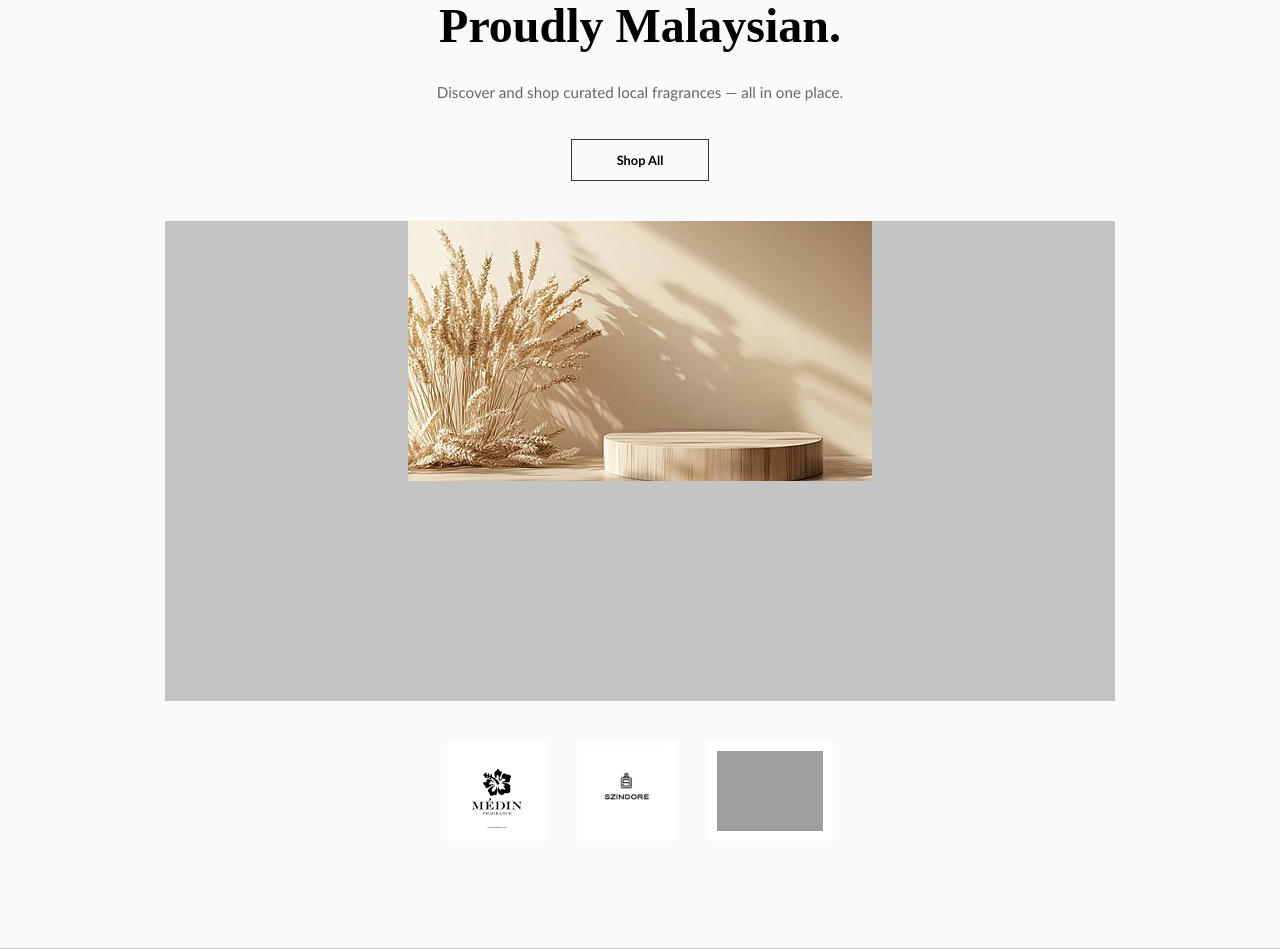
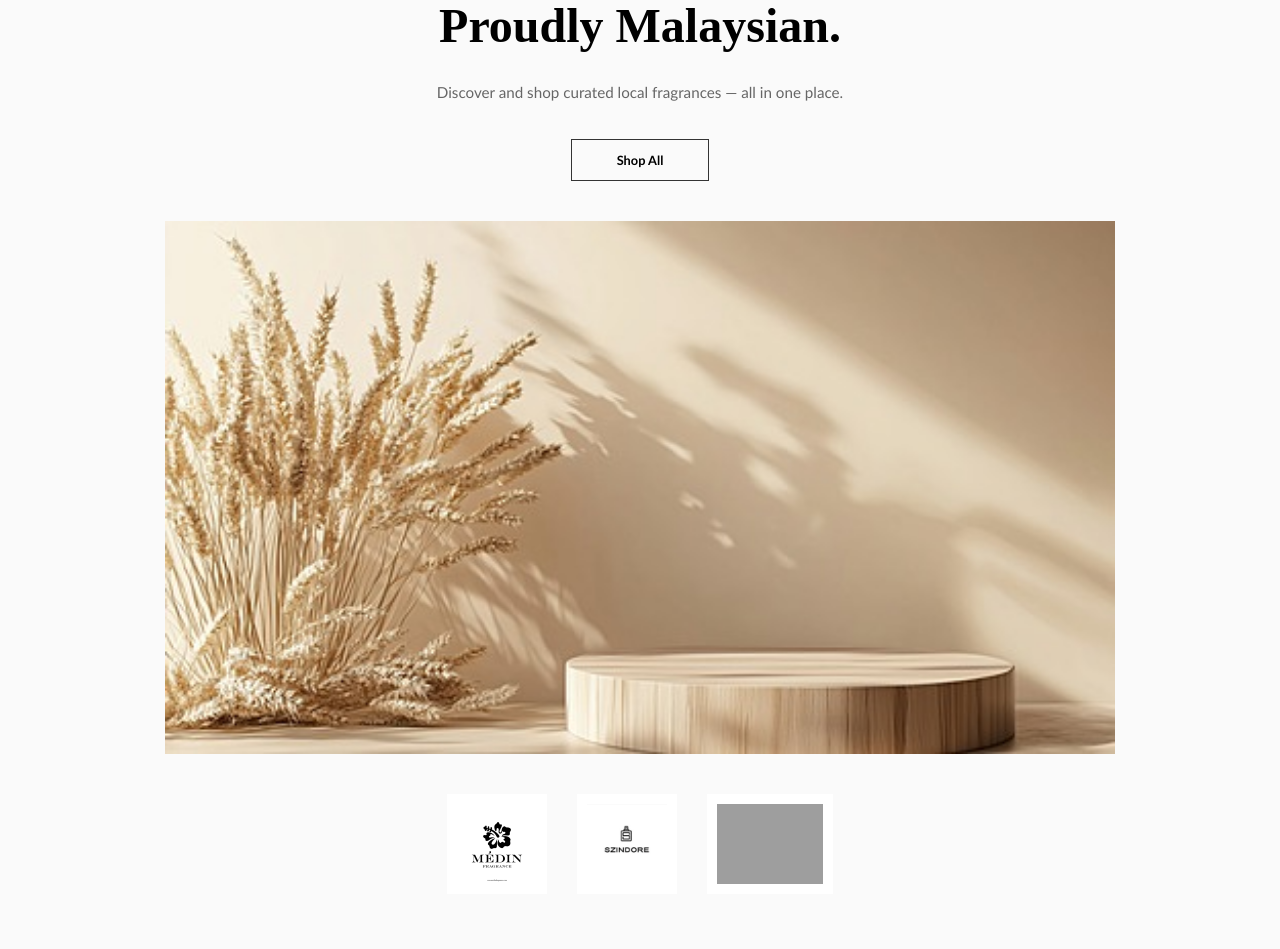
Before and after one commit to deletenter/Denica, a PHP site: page /index.html in a window 1280 px wide. Shown: the part 181-1130 px from the top of the page. Run offline with PHP 8.4, Linux system fonts and the light colour scheme; grey boxes are pictures that could not be loaded.

Commit message:
Update style.css

```diff
--- a/style.css
+++ b/style.css
@@ -145,18 +145,20 @@ h1 {
     color: #fff;
 }
 
-.hero-image-placeholder {
+.hero-image-placeholder img {
     background-color: #c4c4c4;
     width: 100%;
     max-width: 950px;
     height: 480px;
     margin: 40px auto;
+
 }
 
-.hero-image img {
-    height: 480px;
-    width: auto;
-    padding: 10px;
+.hero-image-placeholder img {
+    width: 100%;
+    height: 100%;
+    object-fit: cover;
+    display: block;
 }
 
 .brand-logo-grid {
```
